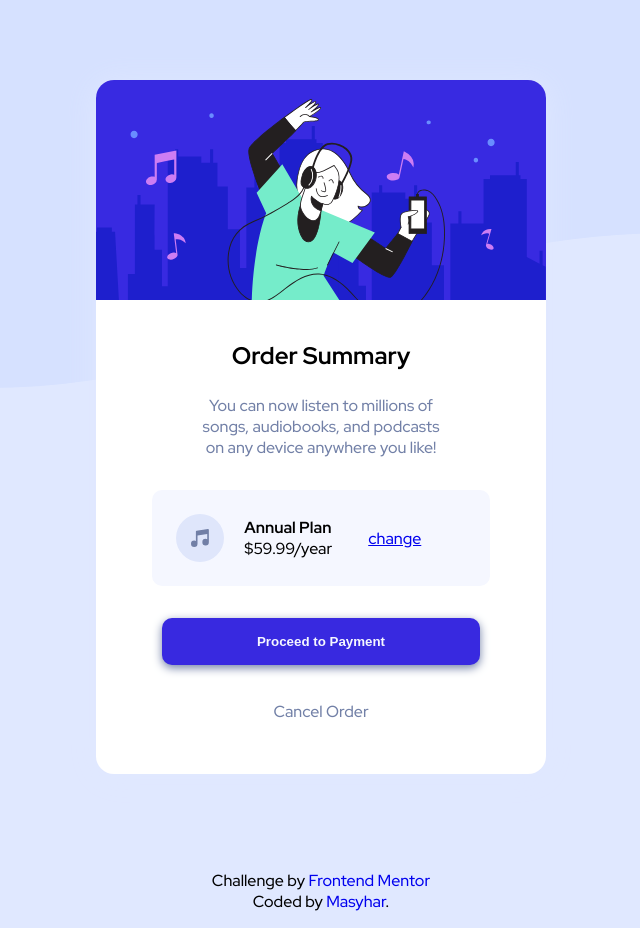
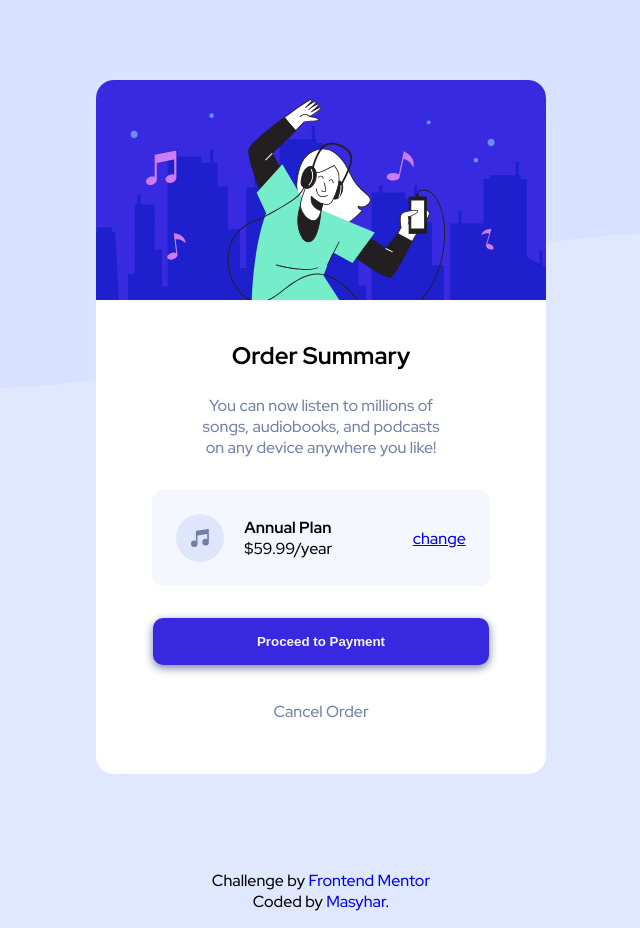
Before and after one commit to mymasyhar/order-summary-card, a plain HTML site: page index.html in a window 1280 px wide. Shown: the whole page, without its empty margins (319-959 px from the left). Drawn offline with Linux system fonts and the light colour scheme.

Commit message:
fixing card plan

```diff
--- a/app/css/style.css
+++ b/app/css/style.css
@@ -76,7 +76,11 @@ body {
 }
 
 .card__info {
-  margin-right: 3rem;
+  margin-right: 5rem;
+}
+
+.card__plan > a {
+  margin: 0 0 0 auto;
 }
 
 .card__plan img {
@@ -90,7 +94,7 @@ body {
 
 .card__button--group button {
   width: 100%;
-  max-width: 90%;
+  max-width: 95%;
   border: none;
   padding: 1rem;
   margin-bottom: 2.25rem;
```
